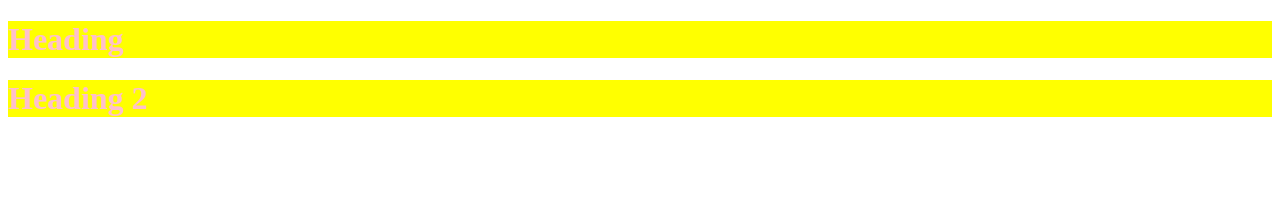
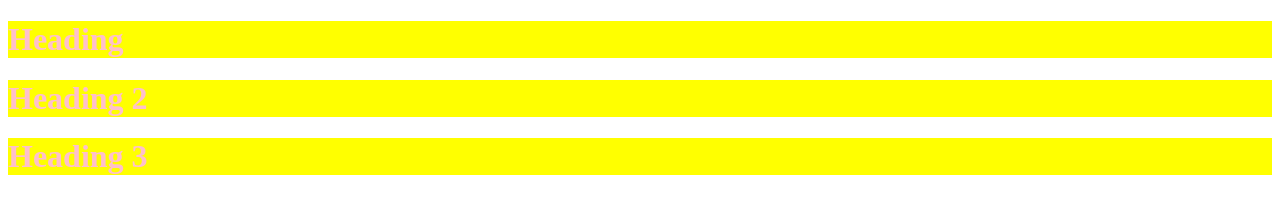
Before and after one commit to Ramyashenigarapu/sample-project, a plain HTML site: page index.html in a window 1280 px wide. Drawn offline with Linux system fonts and the light colour scheme.

Commit message:
task-3 | Heading Three Heading

```diff
--- a/index.html
+++ b/index.html
@@ -10,6 +10,7 @@
     <div>
         <h1 class="heading">Heading</h1>
         <h1 class="heading">Heading 2</h1>
+        <h1 class="heading">Heading 3</h1>
     </div>
 </body>
 </html>
```
